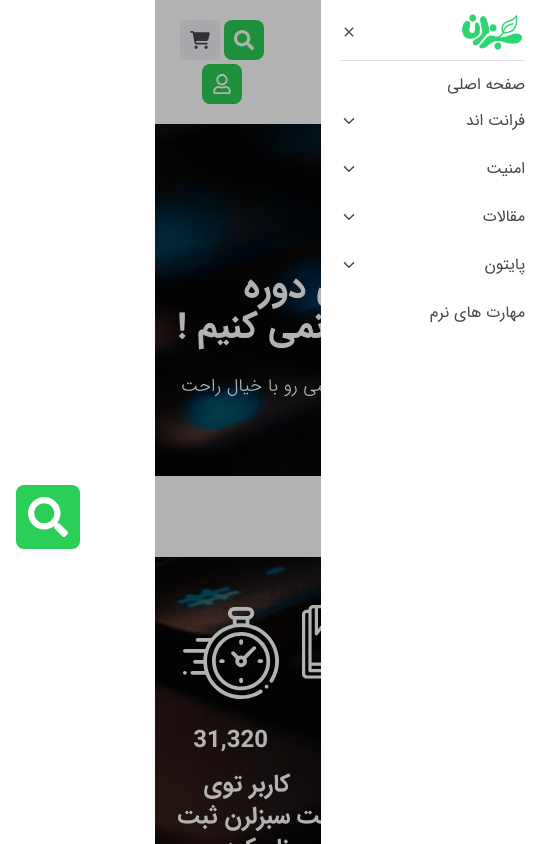
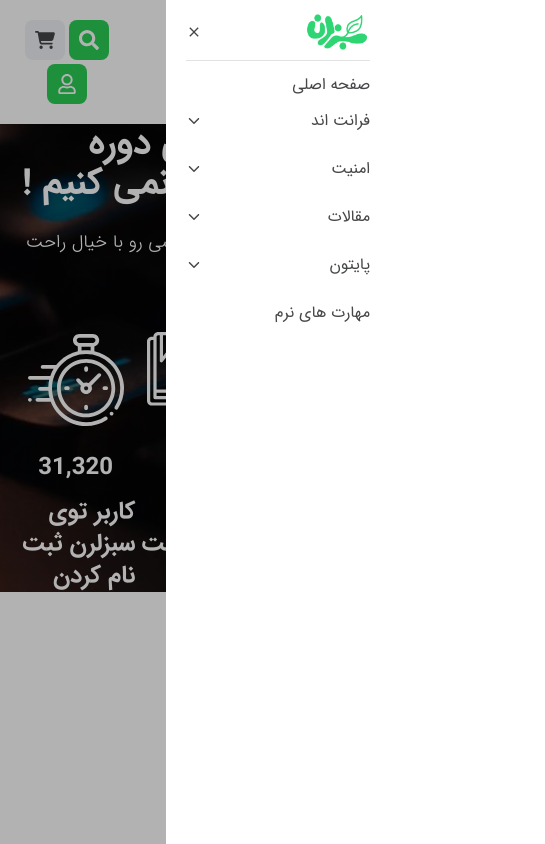
Before and after one commit to impooya/sabzlearn-ir, a React (Vite) app: page / in a window 390 px wide. Both pictures are taken after a click on the button 350 px from the left and 62 px from the top of the page. Shown: the top 844 px of the page, 545 px wide, since content can reach past the window. Built offline with nearby package versions, Linux system fonts and the light colour scheme.

Commit message:
fix bug and improve project for tablet size

```diff
--- a/src/components/Header.jsx
+++ b/src/components/Header.jsx
@@ -101,8 +101,8 @@ function Header() {
       {/*main header*/}
       <section className="w-full flex items-center justify-between text-dark-primery p-5">
         <div className="flex w-full justify-start items-center gap-3 ">
-          <img src="\images\logo\Logo.png" className="md:block hidden" />
-          <ul className="hidden md:flex justify-center items-center gap-3">
+          <img src="\images\logo\Logo.png" className="lg:block hidden" />
+          <ul className="hidden lg:flex justify-center items-center gap-3">
             <li>
               <a href="a">صفحه اصلی</a>
             </li>
@@ -111,7 +111,7 @@ function Header() {
                 <a href="#">فرانت اند</a>
                 <IoIosArrowDown />
               </span>
-              <ul className="absolute flex flex-col justify-center items-start gap-y-3 top-full left-0 right-0 rounded-lg w-96 bg-white shadow-xl py-4 pr-4 invisible opacity-0 group-hover:opacity-100 group-hover:visible transition-all child-hover:text-blue-600 child:transition-all border-b-green-primery border-b-4 delay-100">
+              <ul className="absolute flex flex-col justify-center items-start gap-y-3 top-full right-0 rounded-lg w-96 bg-white shadow-xl py-4 pr-4 invisible opacity-0 group-hover:opacity-100 group-hover:visible transition-all child-hover:text-blue-600 child:transition-all border-b-green-primery border-b-4 delay-100">
                 <li>
                   <a href="#">آموزش Html</a>
                 </li>
@@ -188,7 +188,7 @@ function Header() {
             </li>
           </ul>
           <button
-            className="md:hidden  w-10 h-10 bg-green-primery text-white rounded-lg flex justify-center items-center child:size-5 cursor-pointer"
+            className="lg:hidden  w-10 h-10 bg-green-primery text-white rounded-lg flex justify-center items-center child:size-5 cursor-pointer"
             onClick={() => {
               sidebarConfig.sidebarOpenHnadler();
               overlayConfig.setIsShowOverLay(true);
@@ -201,7 +201,7 @@ function Header() {
         <div className="flex justify-center items-center gap-1 flex-wrap lg:flex-nowrap tracking-tighter">
           <a
             href="a"
-            className="bg-green-primery w-10 h-10 md:w-12 md:h-12 flex justify-center items-center child:size-5 md:child:size-6 text-white rounded-lg"
+            className="bg-green-primery w-10 h-10 md:w-12 md:h-12 md:hidden flex justify-center items-center child:size-5 md:child:size-6 text-white rounded-lg"
           >
             <FaSearch />
           </a>
--- a/src/components/Landing.jsx
+++ b/src/components/Landing.jsx
@@ -96,8 +96,8 @@ function Landing() {
           </g>
         </symbol>
       </svg>
-      <section className="w-full bg-header-image  aspect-auto h-auto py-36 ">
-        <div className="h-full w-full container text-white flex flex-col justify-center items-center gap-y-12">
+      <section className=" w-full bg-header-image   h-auto md:h-[700px]  md:py-36 ">
+        <div className=" container text-white flex flex-col justify-center items-center gap-y-12">
           <div className="flex flex-col justify-center items-center gap-y-6">
             <h1 className="font-IRANSansBold text-4xl font-bold">
               ما به هر قیمتی دوره آموزشی تولید نمی کنیم !
@@ -107,7 +107,7 @@ function Landing() {
               کن.
             </h2>
           </div>
-          <form className="flex bg-white w-[700px] py-7 px-5 justify-between items-center text-black h-full relative rounded-xl">
+          <form className="hidden md:flex bg-white w-[700px] py-7 px-5 justify-between items-center  text-black h-full relative rounded-xl">
             <input
               type="text"
               placeholder="چه چیزی دوست داری یاد بگیری..."
--- a/src/components/Overlay.jsx
+++ b/src/components/Overlay.jsx
@@ -9,7 +9,7 @@ function Overlay() {
     <>
       {createPortal(
         <div
-          className={`bg-black/30 inset-0 absolute z-[99] h-screen w-screen ${
+          className={`bg-black/30 inset-0 fixed z-[99] h-screen w-screen ${
             overlayConfig.isShowOverLay ? null : "hidden"
           }`}
           onClick={() => {
--- a/src/components/SideBar.jsx
+++ b/src/components/SideBar.jsx
@@ -19,7 +19,7 @@ function SideBar() {
   };
 
   return (
-    <section className="bg-white h-full w-56 pt-3 px-5 flex flex-col items-start justify-start text-dark-primery md:hidden">
+    <section className="bg-white h-full w-56 pt-3 px-5 flex flex-col items-start justify-start text-dark-primery lg:hidden">
       <div className="flex justify-between items-center w-full border-b border-b-zinc-500/20 pb-2">
         <img src="/images/logo/Logo.png" alt="Logo" className="h-10 w-16" />
         <button
--- a/src/page/Home.jsx
+++ b/src/page/Home.jsx
@@ -13,40 +13,15 @@ export default function Home() {
         <Header />
       </header>
       <aside
-        className={`absolute top-0 right-0 z-[9999] bottom-0 h-auto ${
+        className={`fixed top-0 right-0 z-[9999] bottom-0 h-auto ${
           sidebarConfig.isOpenSideBar ? "" : "translate-x-[250px]"
         } transition-all`}
       >
         <SideBar />
       </aside>
       <Overlay />
-      <main>
+      <main className="w-screen">
         <Landing />
-        {/* <div className="w-96 bg-white h-96"></div>
-        <div className="w-96 bg-white h-96"></div>
-        <div className="w-96 bg-white h-96"></div>
-        <div className="w-96 bg-white h-96"></div>
-        <div className="w-96 bg-white h-96"></div>
-        <div className="w-96 bg-white h-96"></div>
-        <div className="w-96 bg-white h-96"></div>
-        <div className="w-96 bg-white h-96"></div>
-        <div className="w-96 bg-white h-96"></div>
-        <div className="w-96 bg-white h-96"></div>
-        <div className="w-96 bg-white h-96"></div>
-        <div className="w-96 bg-white h-96"></div>
-        <div className="w-96 bg-white h-96"></div>
-        <div className="w-96 bg-white h-96"></div>
-        <div className="w-96 bg-white h-96"></div>
-        <div className="w-96 bg-white h-96"></div>
-        <div className="w-96 bg-white h-96"></div>
-        <div className="w-96 bg-white h-96"></div>
-        <div className="w-96 bg-white h-96"></div>
-        <div className="w-96 bg-white h-96"></div>
-        <div className="w-96 bg-white h-96"></div>
-        <div className="w-96 bg-white h-96"></div>
-        <div className="w-96 bg-white h-96"></div>
-        <div className="w-96 bg-white h-96"></div>
-        <div className="w-96 bg-white h-96"></div> */}
       </main>
     </>
   );
```
